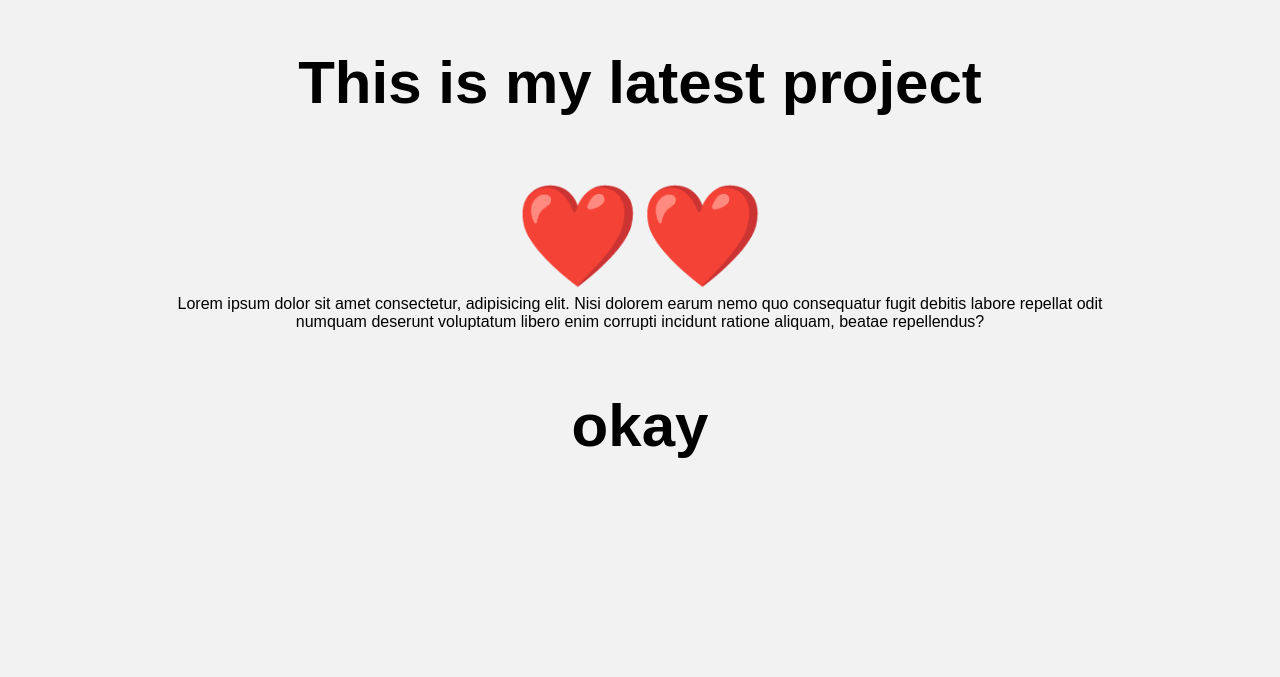
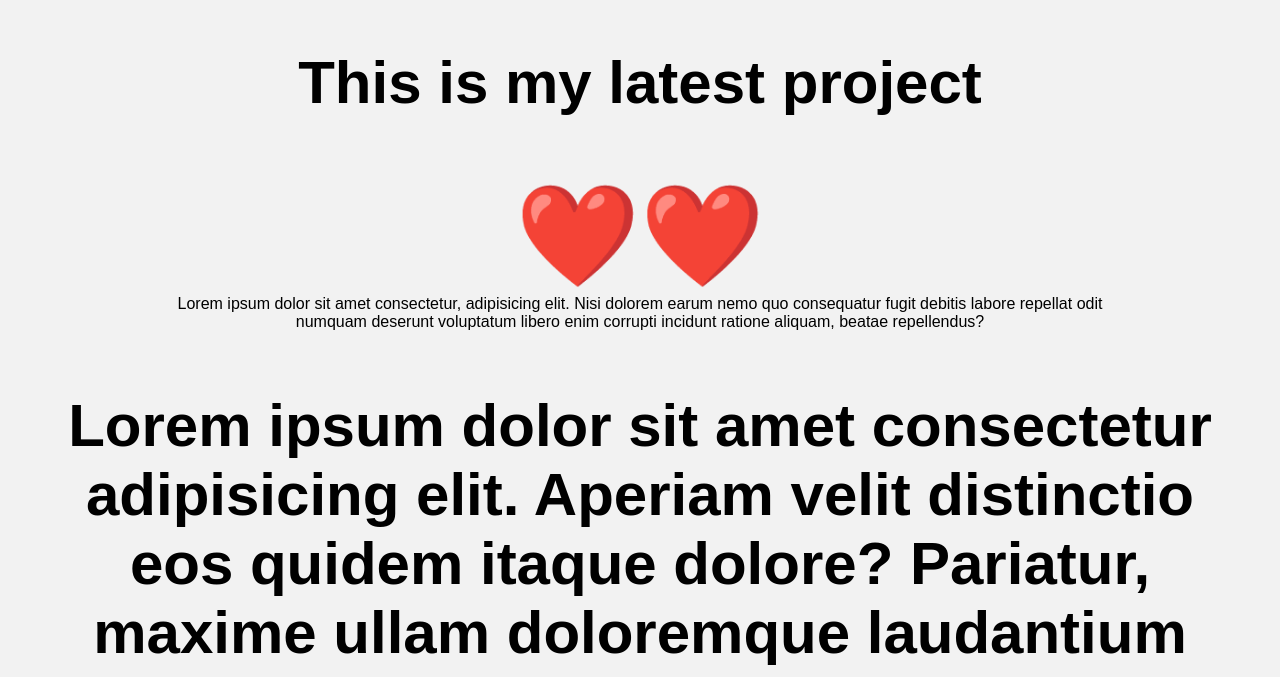
Before and after one commit to miskaran2002/my-latest-repo, a plain HTML site: page index.html in a window 1280 px wide. Shown: the part 120-797 px from the top of the page. Drawn offline with Linux system fonts and the light colour scheme.

Commit message:
make big header

```diff
--- a/index.html
+++ b/index.html
@@ -10,6 +10,9 @@
     <h1>This is my latest project</h1>
     <p class="big"> ❤️❤️</p>
     <p>Lorem ipsum dolor sit amet consectetur, adipisicing elit. Nisi dolorem earum nemo quo consequatur fugit debitis labore repellat odit numquam deserunt voluptatum libero enim corrupti incidunt ratione aliquam, beatae repellendus?</p>
-    <h1>okay</h1>
+    <h1>Lorem ipsum dolor sit amet consectetur adipisicing elit. Aperiam velit distinctio eos quidem itaque dolore? Pariatur, maxime ullam doloremque laudantium aliquid quibusdam illo animi officiis iure quia nam, rerum Lorem ipsum dolor sit amet consectetur adipisicing elit. Cum, dolorem?
+</h1>
+
+    </h1>
 </body>
 </html>
```
